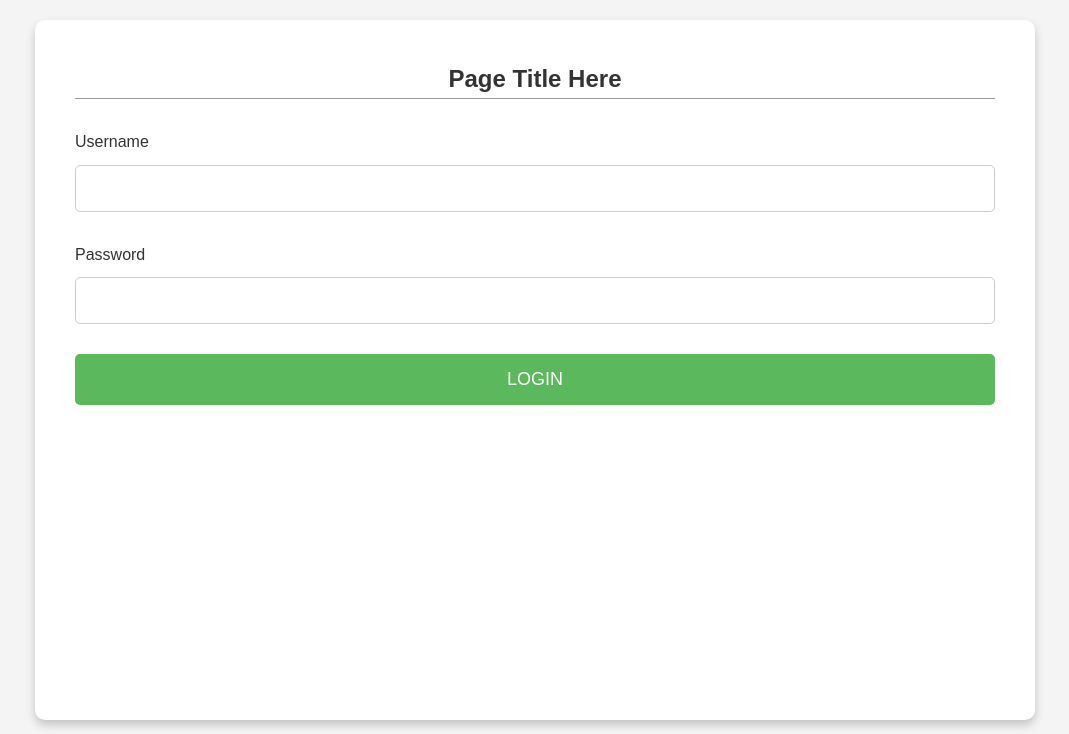
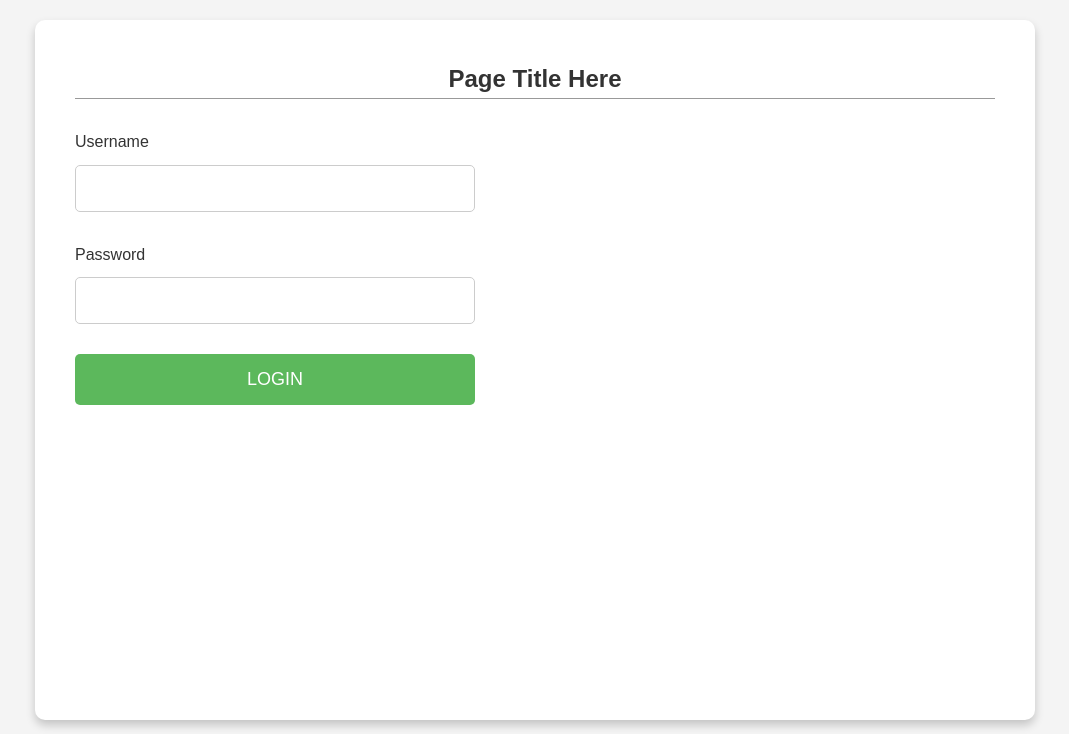
Before and after one commit to gerardl/software-engineering-final, a Flask app: page / in a window 1280 px wide. Shown: the part 66-800 px from the top of the page, without its empty margins (105-1174 px from the left). Run offline with Flask 3, Linux system fonts and the light colour scheme.

Commit message:
smaller input boxes

```diff
--- a/static/style.css
+++ b/static/style.css
@@ -73,6 +73,7 @@ body, html {
 
 .input-group input {
     width: 100%;
+    max-width: 400px;
     padding: 15px;
     border: 1px solid #ccc;
     border-radius: 5px;
@@ -80,6 +81,7 @@ body, html {
 
 button {
     width: 100%;
+    max-width: 400px;
     padding: 15px;
     border: none;
     background-color: #5cb85c;
```
